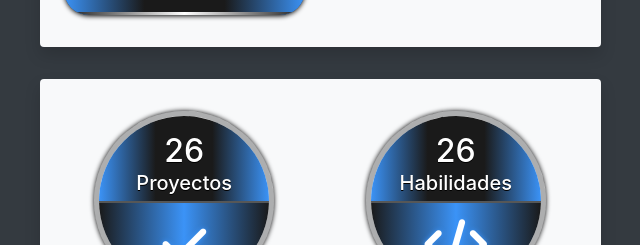
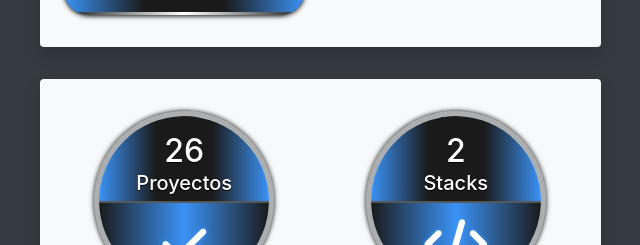
Before and after one commit to Hernan-Reiq/badges-charts, a plain HTML site: page index.html in a window 1280 px wide. Shown: the part 1080-1325 px from the top of the page, without its empty margins (320-960 px from the left). Drawn offline with nearby package versions, Linux system fonts and the light colour scheme.

Commit message:
Insignias circulares #2 actualizadas

```diff
--- a/index.html
+++ b/index.html
@@ -179,8 +179,8 @@
                     <div class="col-lg-6 my-2">
                         <div class="badge-container mx-auto">
                             <div class="badge-body text-center pt-3">
-                                <span class="h2">26</span>
-                                <h5>Habilidades</h5>
+                                <span class="h2">2</span>
+                                <h5>Stacks</h5>
                             </div>
                             <div class="badge-division"></div>
                             <div class="badge-footer text-center pt-3">
```
